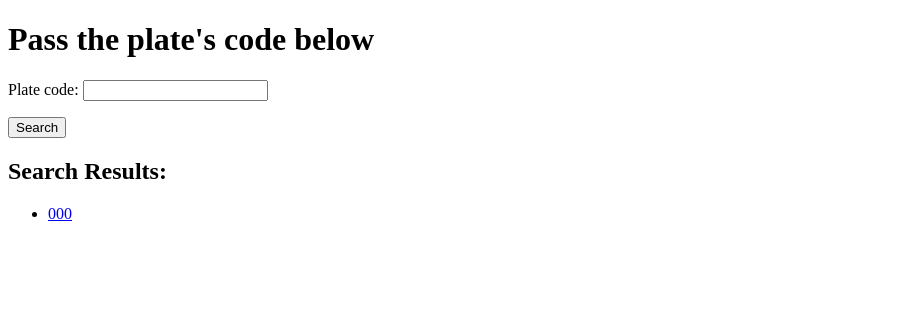
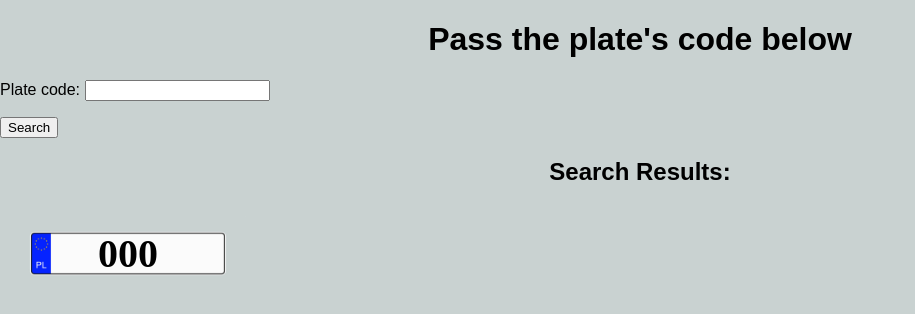
Before and after one commit to lucasosiewicz/AutoParkZone, a Django app: template payment_app/plates/templates/index.html in a window 1280 px wide. Shown: the top 314 px of the page, without its empty margins (0-915 px from the left). Run offline with Django 5.2, Linux system fonts and the light colour scheme; the template is opened without the code that fills it: values that come from a table or form of the project are taken from there, others are empty; tables that the repository leaves empty hold one stand-in row (values such as "Sample post"); some web fonts are replaced.

Commit message:
Styling main website

```diff
--- /dev/null
+++ b/payment_app/plates/static/style.css
@@ -0,0 +1,51 @@
+@font-face {
+    font-family: platefont;
+    src: url("{% static 'fonts/arklatrs-webfont.ttf' %}") format('truetype');
+    font-weight: normal;
+    font-style: normal;
+}
+
+
+body {
+    font-family: Arial, sans-serif;
+    margin: 0;
+    padding: 0;
+    background-color: #C9D2D1;
+}
+
+h1, h2 {
+    text-align: center;
+}
+
+.image-container {
+    display: flex;
+    flex-wrap: wrap;
+    width: 20%;
+    justify-content: center;
+}
+
+.image-item {
+    position: relative;
+    display: inline-block;
+    margin: 10px; /* Margin between images */
+}
+
+.image-item img {
+    display: block;
+    width: 100%;
+    height: auto;
+}
+
+.image-item a {
+    font-family: 'platefont';
+    position: absolute;
+    top: 50%;
+    left: 50%;
+    transform: translate(-50%, -50%);
+    color: black;
+    font-size: 40px;
+    font-weight: bold;
+    text-align: center;
+    text-decoration: none;
+    padding: 5px;
+}
--- a/payment_app/plates/templates/index.html
+++ b/payment_app/plates/templates/index.html
@@ -4,6 +4,8 @@
 <head>
     <meta charset="UTF-8">
     <title>App</title>
+    {% load static %}
+    <link rel="stylesheet" type="text/css" href="{% static 'style.css' %}">
 </head>
 <body>
     <h1>Pass the plate's code below</h1>
@@ -14,11 +16,14 @@
 
     {% if results %}
         <h2>Search Results:</h2>
-        <ul>
+        <div class="image-container">
             {% for plate in results %}
-                <li><a href="{% url 'plate_details' plate.pk %}">{{ plate }}</a></li>
+                <div class="image-item">
+                    <img src="{% static 'img/plate.jpg' %}">
+                    <a href="{% url 'plate_details' plate.pk %}">{{ plate }}</a>
+                </div>
             {% endfor %}
-        </ul>
+        </div>
     {% else %}
         <p>No results found.</p>
     {% endif %}
--- a/payment_app/plates/templates/pay.html
+++ b/payment_app/plates/templates/pay.html
@@ -3,6 +3,8 @@
 <head>
     <meta charset="UTF-8">
     <title>{{ plate }}</title>
+    {% load static %}
+    <link rel="stylesheet" type="text/css" href="{% static 'style.css' %}">
 </head>
 <body>
     <h1>Thank You for parking here!</h1>
--- a/payment_app/plates/templates/plate_details.html
+++ b/payment_app/plates/templates/plate_details.html
@@ -3,6 +3,8 @@
 <head>
     <meta charset="UTF-8">
     <title>{{ plate }}</title>
+    {% load static %}
+    <link rel="stylesheet" type="text/css" href="{% static 'style.css' %}">
 </head>
 <body>
     <h1>{{ plate }}</h1>
```
Also changed, not shown: camera_app/output/inference.jpg, payment_app/plates/static/fonts/arklatrs-webfont.ttf (added), payment_app/plates/static/img/plate.jpg (added).
